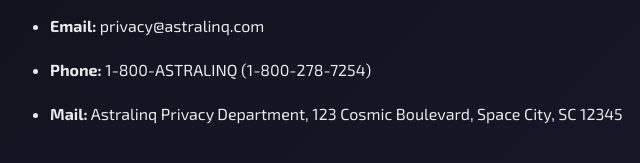
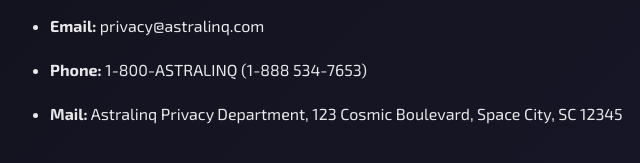
Before and after one commit to Astralinq/astralinq, a website built with Vite: page privacy.html in a window 1280 px wide. Shown: the part 2780-2943 px from the top of the page, 230-870 px from the left. Built offline with nearby package versions, Linux system fonts and the light colour scheme.

Commit message:
Update privacy.html

```diff
--- a/privacy.html
+++ b/privacy.html
@@ -158,7 +158,7 @@
             <p>If you have questions about this Privacy Policy or our data practices, please contact us:</p>
             <ul>
                 <li><strong>Email:</strong> privacy@astralinq.com</li>
-                <li><strong>Phone:</strong> 1-800-ASTRALINQ (1-800-278-7254)</li>
+                <li><strong>Phone:</strong> 1-800-ASTRALINQ (1-888 534-7653)</li>
                 <li><strong>Mail:</strong> Astralinq Privacy Department, 123 Cosmic Boulevard, Space City, SC 12345</li>
             </ul>
         </div>
```
